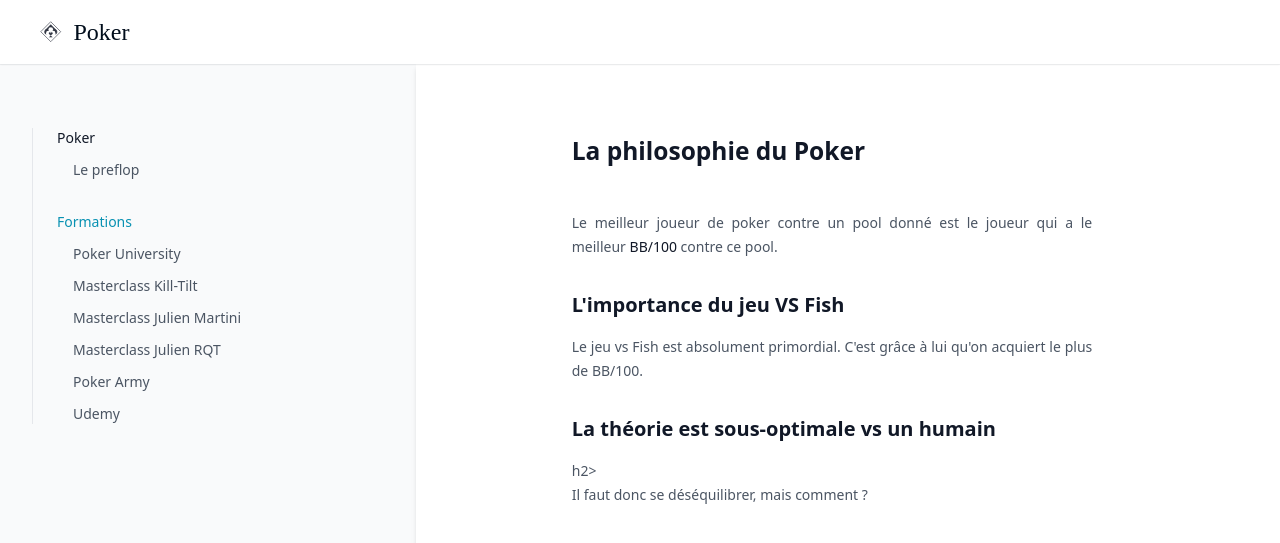
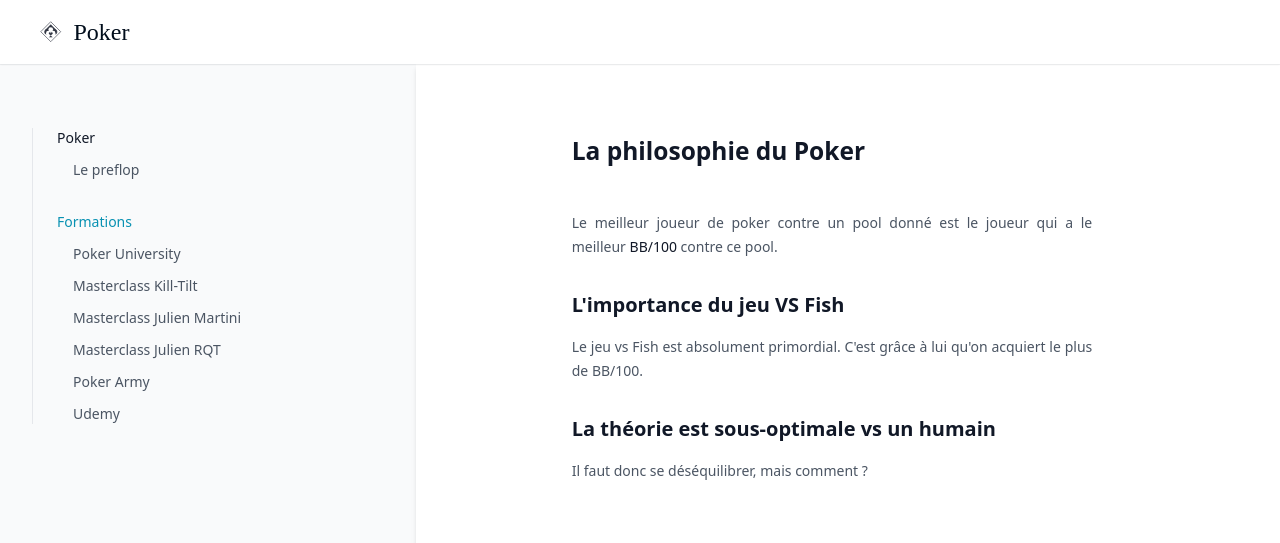
Before and after one commit to greglejeune/ebook, a Jekyll site: the page built from poker.html, in a window 1280 px wide. Shown: the top 543 px of the page. Built offline with Jekyll 4.4.1, drawn with Linux system fonts in a browser that asks for light colours.

```diff
--- a/poker.html
+++ b/poker.html
@@ -10,6 +10,6 @@ layout: poker
 
 <p style="text-align: justify;">Le jeu vs Fish est absolument primordial. C'est grâce à lui qu'on acquiert le plus de BB/100.</p>
 
-<h2>La théorie est sous-optimale vs un humain</h2>h2>
+<h2>La théorie est sous-optimale vs un humain</h2>
 
 <p style="text-align: justify;">Il faut donc se déséquilibrer, mais comment ?</p>
```
